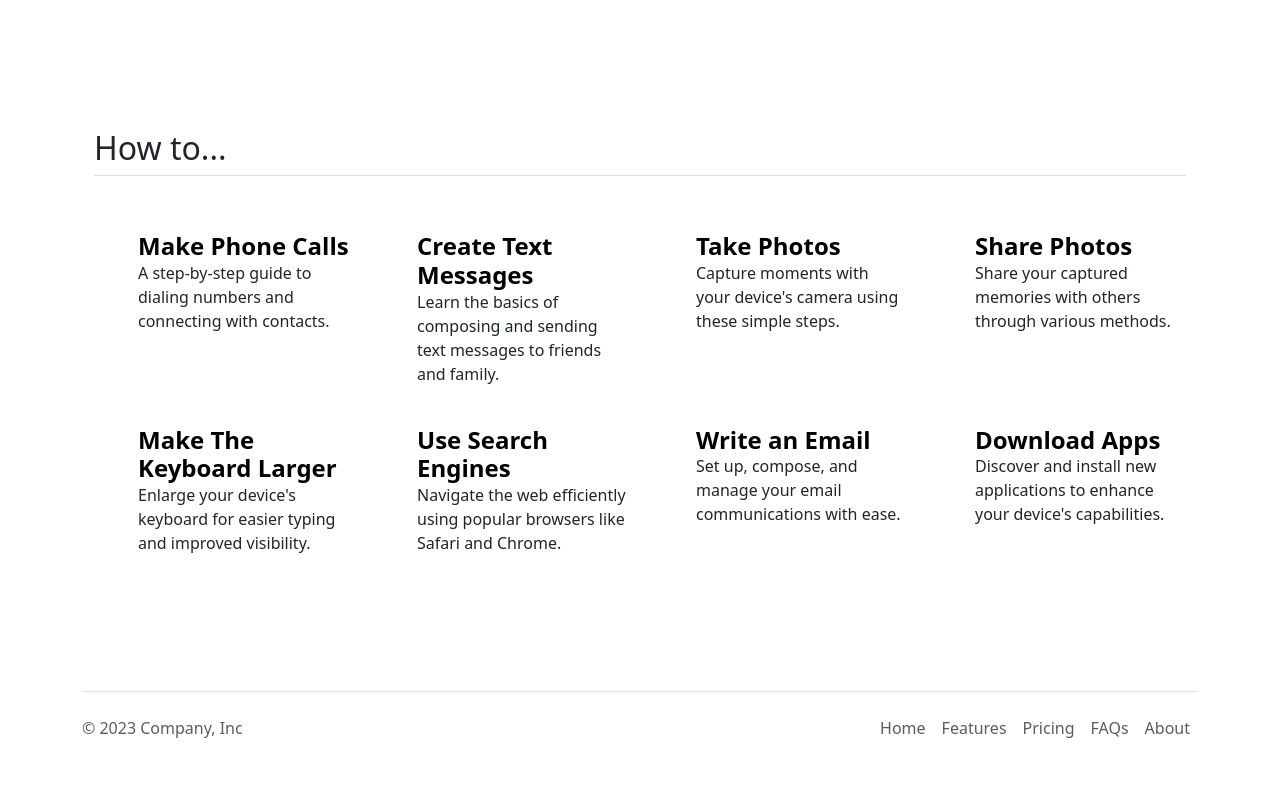
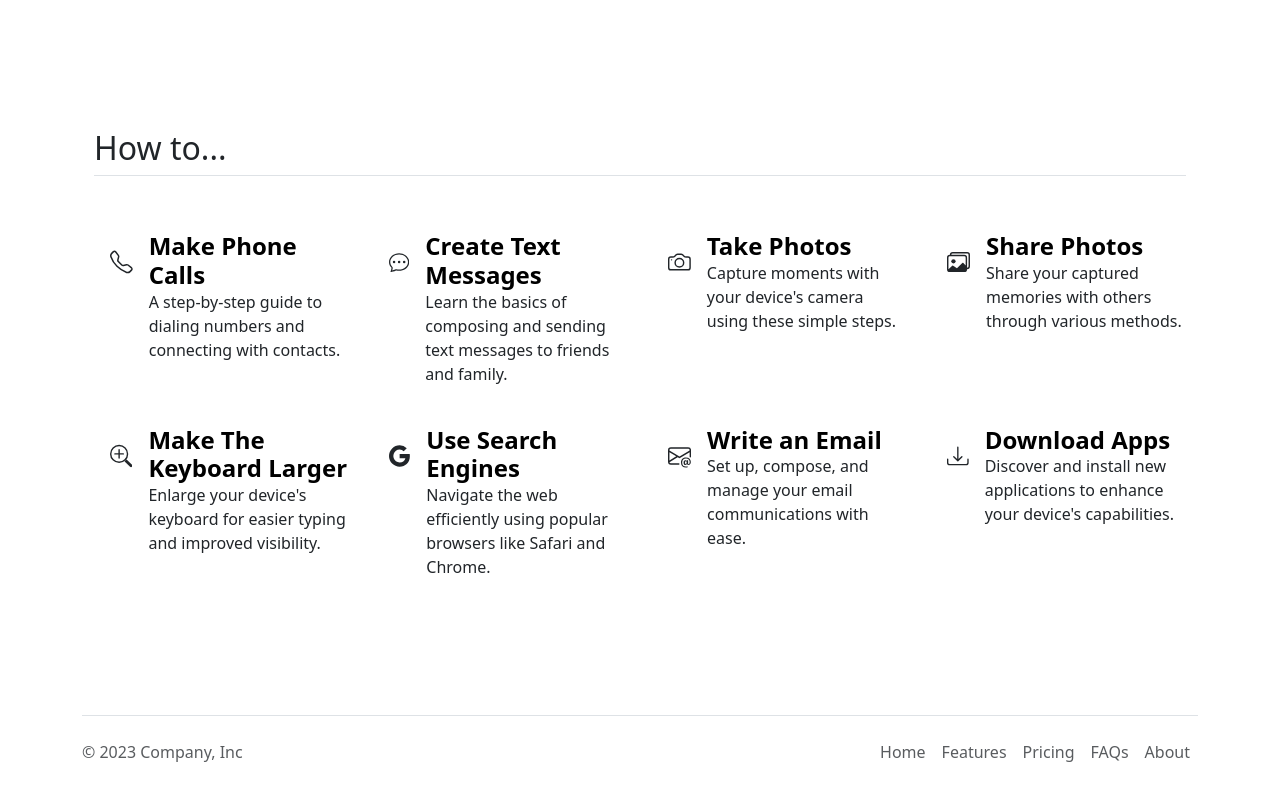
Before and after one commit to elen-oz/hi_innovation_week, a website: page index.html in a window 1280 px wide. Shown: the part 716-1516 px from the top of the page. Drawn offline with nearby package versions, Linux system fonts and the light colour scheme.

Commit message:
add icons

```diff
--- a/index.html
+++ b/index.html
@@ -14,6 +14,7 @@
     crossorigin="anonymous"
   >
   <title>Document</title>
+
 </head>
 
 <body>
@@ -101,104 +102,173 @@
     <h2 class="pb-2 border-bottom">How to...</h2>
 
     <div class="row row-cols-1 row-cols-sm-2 row-cols-md-3 row-cols-lg-4 g-4 py-5">
-      <div class="col d-flex align-items-start">
+      <div class="col d-flex align-items-start svg-div">
+
         <svg
-          class="bi text-body-secondary flex-shrink-0 me-3"
-          width="1.75em"
-          height="1.75em"
+          xmlns="http://www.w3.org/2000/svg"
+          width="60"
+          height="60"
+          fill="currentColor"
+          class="bi bi-telephone mx-3"
+          viewBox="0 0 16 16"
         >
-          <use xlink:href="#bootstrap"></use>
+          <path
+            d="M3.654 1.328a.678.678 0 0 0-1.015-.063L1.605 2.3c-.483.484-.661 1.169-.45 1.77a17.568 17.568 0 0 0 4.168 6.608 17.569 17.569 0 0 0 6.608 4.168c.601.211 1.286.033 1.77-.45l1.034-1.034a.678.678 0 0 0-.063-1.015l-2.307-1.794a.678.678 0 0 0-.58-.122l-2.19.547a1.745 1.745 0 0 1-1.657-.459L5.482 8.062a1.745 1.745 0 0 1-.46-1.657l.548-2.19a.678.678 0 0 0-.122-.58L3.654 1.328zM1.884.511a1.745 1.745 0 0 1 2.612.163L6.29 2.98c.329.423.445.974.315 1.494l-.547 2.19a.678.678 0 0 0 .178.643l2.457 2.457a.678.678 0 0 0 .644.178l2.189-.547a1.745 1.745 0 0 1 1.494.315l2.306 1.794c.829.645.905 1.87.163 2.611l-1.034 1.034c-.74.74-1.846 1.065-2.877.702a18.634 18.634 0 0 1-7.01-4.42 18.634 18.634 0 0 1-4.42-7.009c-.362-1.03-.037-2.137.703-2.877L1.885.511z"
+          />
         </svg>
+
         <div>
           <h3 class="fw-bold mb-0 fs-4 text-body-emphasis">Make Phone Calls</h3>
           <p>A step-by-step guide to dialing numbers and connecting with contacts.</p>
         </div>
       </div>
+
       <div class="col d-flex align-items-start">
         <svg
-          class="bi text-body-secondary flex-shrink-0 me-3"
-          width="1.75em"
-          height="1.75em"
+          xmlns="http://www.w3.org/2000/svg"
+          width="60"
+          height="60"
+          fill="currentColor"
+          class="bi bi-chat-dots mx-3"
+          viewBox="0 0 16 16"
         >
-          <use xlink:href="#cpu-fill"></use>
+          <path
+            d="M5 8a1 1 0 1 1-2 0 1 1 0 0 1 2 0zm4 0a1 1 0 1 1-2 0 1 1 0 0 1 2 0zm3 1a1 1 0 1 0 0-2 1 1 0 0 0 0 2z" />
+          <path
+            d="m2.165 15.803.02-.004c1.83-.363 2.948-.842 3.468-1.105A9.06 9.06 0 0 0 8 15c4.418 0 8-3.134 8-7s-3.582-7-8-7-8 3.134-8 7c0 1.76.743 3.37 1.97 4.6a10.437 10.437 0 0 1-.524 2.318l-.003.011a10.722 10.722 0 0 1-.244.637c-.079.186.074.394.273.362a21.673 21.673 0 0 0 .693-.125zm.8-3.108a1 1 0 0 0-.287-.801C1.618 10.83 1 9.468 1 8c0-3.192 3.004-6 7-6s7 2.808 7 6c0 3.193-3.004 6-7 6a8.06 8.06 0 0 1-2.088-.272 1 1 0 0 0-.711.074c-.387.196-1.24.57-2.634.893a10.97 10.97 0 0 0 .398-2z"
+          />
         </svg>
         <div>
           <h3 class="fw-bold mb-0 fs-4 text-body-emphasis">Create Text Messages</h3>
           <p>Learn the basics of composing and sending text messages to friends and family.</p>
         </div>
       </div>
+
       <div class="col d-flex align-items-start">
         <svg
-          class="bi text-body-secondary flex-shrink-0 me-3"
-          width="1.75em"
-          height="1.75em"
+          xmlns="http://www.w3.org/2000/svg"
+          width="60"
+          height="60"
+          fill="currentColor"
+          class="bi bi-camera mx-3"
+          viewBox="0 0 16 16"
         >
-          <use xlink:href="#calendar3"></use>
+          <path
+            d="M15 12a1 1 0 0 1-1 1H2a1 1 0 0 1-1-1V6a1 1 0 0 1 1-1h1.172a3 3 0 0 0 2.12-.879l.83-.828A1 1 0 0 1 6.827 3h2.344a1 1 0 0 1 .707.293l.828.828A3 3 0 0 0 12.828 5H14a1 1 0 0 1 1 1v6zM2 4a2 2 0 0 0-2 2v6a2 2 0 0 0 2 2h12a2 2 0 0 0 2-2V6a2 2 0 0 0-2-2h-1.172a2 2 0 0 1-1.414-.586l-.828-.828A2 2 0 0 0 9.172 2H6.828a2 2 0 0 0-1.414.586l-.828.828A2 2 0 0 1 3.172 4H2z"
+          />
+          <path
+            d="M8 11a2.5 2.5 0 1 1 0-5 2.5 2.5 0 0 1 0 5zm0 1a3.5 3.5 0 1 0 0-7 3.5 3.5 0 0 0 0 7zM3 6.5a.5.5 0 1 1-1 0 .5.5 0 0 1 1 0z"
+          />
         </svg>
         <div>
           <h3 class="fw-bold mb-0 fs-4 text-body-emphasis">Take Photos</h3>
           <p>Capture moments with your device's camera using these simple steps.</p>
         </div>
       </div>
+
       <div class="col d-flex align-items-start">
         <svg
-          class="bi text-body-secondary flex-shrink-0 me-3"
-          width="1.75em"
-          height="1.75em"
+          xmlns="http://www.w3.org/2000/svg"
+          width="60"
+          height="60"
+          fill="currentColor"
+          class="bi bi-images mx-3"
+          viewBox="0 0 16 16"
         >
-          <use xlink:href="#home"></use>
+          <path d="M4.502 9a1.5 1.5 0 1 0 0-3 1.5 1.5 0 0 0 0 3z" />
+          <path
+            d="M14.002 13a2 2 0 0 1-2 2h-10a2 2 0 0 1-2-2V5A2 2 0 0 1 2 3a2 2 0 0 1 2-2h10a2 2 0 0 1 2 2v8a2 2 0 0 1-1.998 2zM14 2H4a1 1 0 0 0-1 1h9.002a2 2 0 0 1 2 2v7A1 1 0 0 0 15 11V3a1 1 0 0 0-1-1zM2.002 4a1 1 0 0 0-1 1v8l2.646-2.354a.5.5 0 0 1 .63-.062l2.66 1.773 3.71-3.71a.5.5 0 0 1 .577-.094l1.777 1.947V5a1 1 0 0 0-1-1h-10z"
+          />
         </svg>
         <div>
           <h3 class="fw-bold mb-0 fs-4 text-body-emphasis">Share Photos</h3>
           <p>Share your captured memories with others through various methods.</p>
         </div>
       </div>
+
       <div class="col d-flex align-items-start">
         <svg
-          class="bi text-body-secondary flex-shrink-0 me-3"
-          width="1.75em"
-          height="1.75em"
+          xmlns="http://www.w3.org/2000/svg"
+          width="60"
+          height="60"
+          fill="currentColor"
+          class="bi bi-zoom-in mx-3"
+          viewBox="0 0 16 16"
         >
-          <use xlink:href="#speedometer2"></use>
+          <path
+            fill-rule="evenodd"
+            d="M6.5 12a5.5 5.5 0 1 0 0-11 5.5 5.5 0 0 0 0 11zM13 6.5a6.5 6.5 0 1 1-13 0 6.5 6.5 0 0 1 13 0z"
+          />
+          <path
+            d="M10.344 11.742c.03.04.062.078.098.115l3.85 3.85a1 1 0 0 0 1.415-1.414l-3.85-3.85a1.007 1.007 0 0 0-.115-.1 6.538 6.538 0 0 1-1.398 1.4z"
+          />
+          <path
+            fill-rule="evenodd"
+            d="M6.5 3a.5.5 0 0 1 .5.5V6h2.5a.5.5 0 0 1 0 1H7v2.5a.5.5 0 0 1-1 0V7H3.5a.5.5 0 0 1 0-1H6V3.5a.5.5 0 0 1 .5-.5z"
+          />
         </svg>
         <div>
           <h3 class="fw-bold mb-0 fs-4 text-body-emphasis">Make The Keyboard Larger</h3>
           <p>Enlarge your device's keyboard for easier typing and improved visibility.</p>
         </div>
       </div>
+
       <div class="col d-flex align-items-start">
         <svg
-          class="bi text-body-secondary flex-shrink-0 me-3"
-          width="1.75em"
-          height="1.75em"
+          xmlns="http://www.w3.org/2000/svg"
+          width="60"
+          height="60"
+          fill="currentColor"
+          class="bi bi-google mx-3"
+          viewBox="0 0 16 16"
         >
-          <use xlink:href="#toggles2"></use>
+          <path
+            d="M15.545 6.558a9.42 9.42 0 0 1 .139 1.626c0 2.434-.87 4.492-2.384 5.885h.002C11.978 15.292 10.158 16 8 16A8 8 0 1 1 8 0a7.689 7.689 0 0 1 5.352 2.082l-2.284 2.284A4.347 4.347 0 0 0 8 3.166c-2.087 0-3.86 1.408-4.492 3.304a4.792 4.792 0 0 0 0 3.063h.003c.635 1.893 2.405 3.301 4.492 3.301 1.078 0 2.004-.276 2.722-.764h-.003a3.702 3.702 0 0 0 1.599-2.431H8v-3.08h7.545z"
+          />
         </svg>
         <div>
           <h3 class="fw-bold mb-0 fs-4 text-body-emphasis">Use Search Engines</h3>
           <p>Navigate the web efficiently using popular browsers like Safari and Chrome.</p>
         </div>
       </div>
+
       <div class="col d-flex align-items-start">
         <svg
-          class="bi text-body-secondary flex-shrink-0 me-3"
-          width="1.75em"
-          height="1.75em"
+          xmlns="http://www.w3.org/2000/svg"
+          width="60"
+          height="60"
+          fill="currentColor"
+          class="bi bi-envelope-at mx-3"
+          viewBox="0 0 16 16"
         >
-          <use xlink:href="#geo-fill"></use>
+          <path
+            d="M2 2a2 2 0 0 0-2 2v8.01A2 2 0 0 0 2 14h5.5a.5.5 0 0 0 0-1H2a1 1 0 0 1-.966-.741l5.64-3.471L8 9.583l7-4.2V8.5a.5.5 0 0 0 1 0V4a2 2 0 0 0-2-2H2Zm3.708 6.208L1 11.105V5.383l4.708 2.825ZM1 4.217V4a1 1 0 0 1 1-1h12a1 1 0 0 1 1 1v.217l-7 4.2-7-4.2Z"
+          />
+          <path
+            d="M14.247 14.269c1.01 0 1.587-.857 1.587-2.025v-.21C15.834 10.43 14.64 9 12.52 9h-.035C10.42 9 9 10.36 9 12.432v.214C9 14.82 10.438 16 12.358 16h.044c.594 0 1.018-.074 1.237-.175v-.73c-.245.11-.673.18-1.18.18h-.044c-1.334 0-2.571-.788-2.571-2.655v-.157c0-1.657 1.058-2.724 2.64-2.724h.04c1.535 0 2.484 1.05 2.484 2.326v.118c0 .975-.324 1.39-.639 1.39-.232 0-.41-.148-.41-.42v-2.19h-.906v.569h-.03c-.084-.298-.368-.63-.954-.63-.778 0-1.259.555-1.259 1.4v.528c0 .892.49 1.434 1.26 1.434.471 0 .896-.227 1.014-.643h.043c.118.42.617.648 1.12.648Zm-2.453-1.588v-.227c0-.546.227-.791.573-.791.297 0 .572.192.572.708v.367c0 .573-.253.744-.564.744-.354 0-.581-.215-.581-.8Z"
+          />
         </svg>
         <div>
           <h3 class="fw-bold mb-0 fs-4 text-body-emphasis">Write an Email</h3>
           <p>Set up, compose, and manage your email communications with ease.</p>
         </div>
       </div>
+
       <div class="col d-flex align-items-start">
         <svg
-          class="bi text-body-secondary flex-shrink-0 me-3"
-          width="1.75em"
-          height="1.75em"
+          xmlns="http://www.w3.org/2000/svg"
+          width="60"
+          height="60"
+          fill="currentColor"
+          class="bi bi-download mx-3"
+          viewBox="0 0 16 16"
         >
-          <use xlink:href="#tools"></use>
+          <path
+            d="M.5 9.9a.5.5 0 0 1 .5.5v2.5a1 1 0 0 0 1 1h12a1 1 0 0 0 1-1v-2.5a.5.5 0 0 1 1 0v2.5a2 2 0 0 1-2 2H2a2 2 0 0 1-2-2v-2.5a.5.5 0 0 1 .5-.5z"
+          />
+          <path
+            d="M7.646 11.854a.5.5 0 0 0 .708 0l3-3a.5.5 0 0 0-.708-.708L8.5 10.293V1.5a.5.5 0 0 0-1 0v8.793L5.354 8.146a.5.5 0 1 0-.708.708l3 3z"
+          />
         </svg>
         <div>
           <h3 class="fw-bold mb-0 fs-4 text-body-emphasis">Download Apps</h3>
@@ -208,7 +278,7 @@
     </div>
   </div>
 
-
+  <!------------- FOOTER -------------->
   <div class="container">
     <footer class="d-flex flex-wrap justify-content-between align-items-center py-3 my-4 border-top">
       <p class="col-md-4 mb-0 text-body-secondary">© 2023 Company, Inc</p>
--- a/package.json
+++ b/package.json
@@ -1,5 +1,6 @@
 {
   "dependencies": {
+    "bi": "^0.0.1",
     "bootstrap": "^5.3.1"
   }
 }
```
Also changed, not shown: 1 other file.
